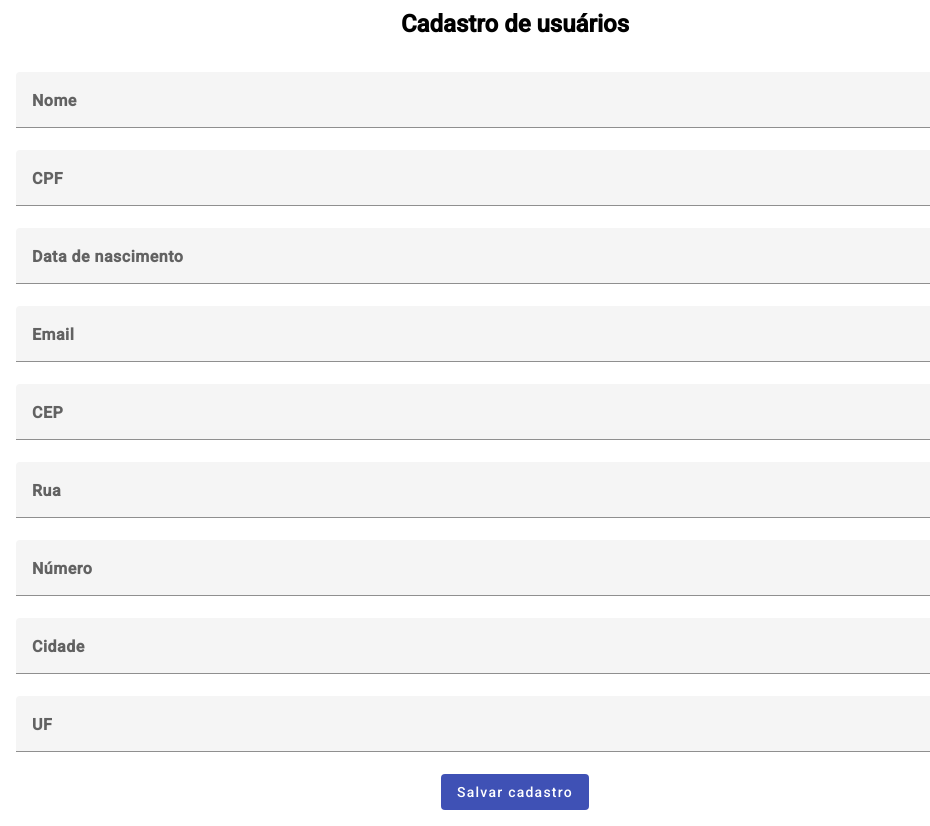
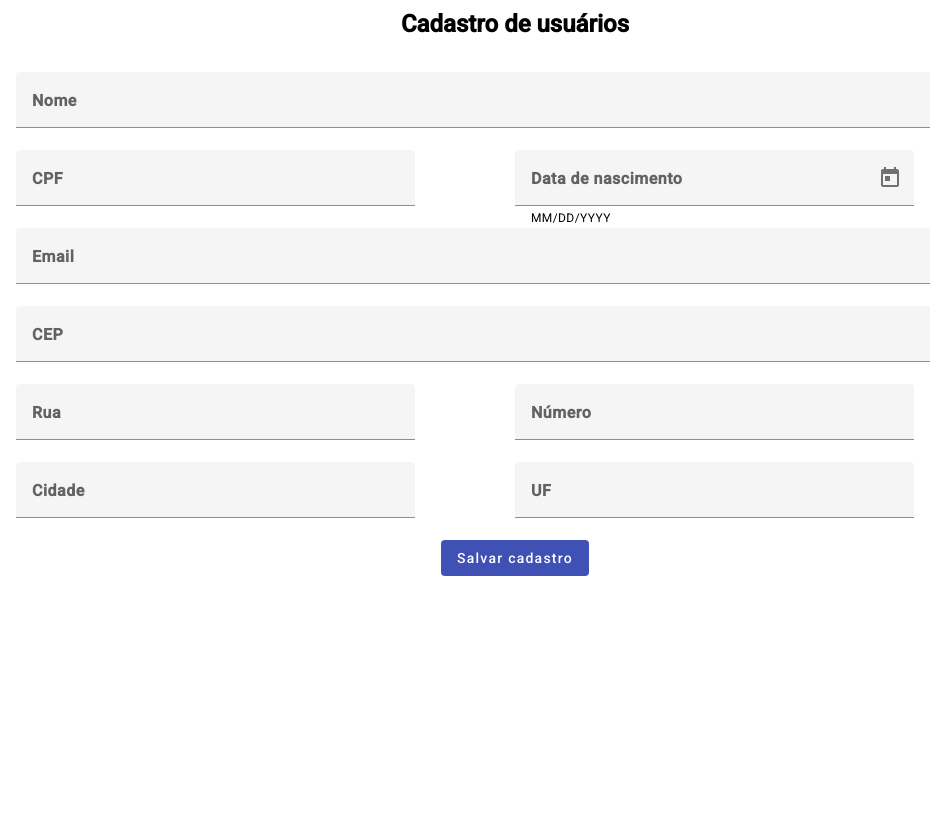
Before and after one commit to matheusfontes1921/treinamento-brastech, an Angular app: page / in a window 1280 px wide. Shown: the whole page, without its empty margins (125-1055 px from the left). After the commit the page ends 800 px from the top, so only its background shows below. Built offline with nearby package versions, Linux system fonts and the light colour scheme.

Commit message:
feat: modifying layout

```diff
--- a/src/app/app.module.ts
+++ b/src/app/app.module.ts
@@ -8,6 +8,9 @@
 import { AppComponent } from './app.component';
 import { CadastroFormComponent } from './cadastro-form/cadastro-form.component';
 import { BrowserAnimationsModule } from '@angular/platform-browser/animations';
+import {Component} from '@angular/core';
+import {MatDatepickerModule} from '@angular/material/datepicker';
+import {MatNativeDateModule} from '@angular/material/core';
 
 @NgModule({
     declarations: [
@@ -24,6 +27,8 @@
         FormsModule,
         MatTableModule,
         BrowserAnimationsModule,
+        MatDatepickerModule,
+        MatNativeDateModule,
     ]
 })
 export class AppModule { }
--- a/src/app/cadastro-form/cadastro-form.component.html
+++ b/src/app/cadastro-form/cadastro-form.component.html
@@ -7,14 +7,23 @@
             <mat-label>Nome</mat-label>
             <input id="nome" matInput>
         </mat-form-field>
+        <div class="wrap-inputs">
+            <div class="wrap-inputs-components">
                 <mat-form-field>
                     <mat-label>CPF</mat-label>
                     <input id="cpf" matInput>
                 </mat-form-field>
+            </div>
+            <div class="wrap-inputs-components">
                 <mat-form-field>
                     <mat-label>Data de nascimento</mat-label>
-            <input id="dataNascimento" matInput>
+                    <input matInput [matDatepicker]="picker">
+                    <mat-hint>MM/DD/YYYY</mat-hint>
+                    <mat-datepicker-toggle matIconSuffix [for]="picker"></mat-datepicker-toggle>
+                    <mat-datepicker #picker></mat-datepicker>
                 </mat-form-field>
+            </div>
+    </div>
         <mat-form-field>
             <mat-label>Email</mat-label>
             <input id="email" matInput>
@@ -23,22 +32,34 @@
             <mat-label>CEP</mat-label>
             <input id="cep" matInput>
         </mat-form-field>
+        <div class="wrap-inputs">
+            <div class="wrap-inputs-components">
                 <mat-form-field>
                     <mat-label>Rua</mat-label>
                     <input matInput>
                 </mat-form-field>
+            </div>
+            <div class="wrap-inputs-components">
                 <mat-form-field>
                     <mat-label>Número</mat-label>
                     <input type="number" matInput>
                 </mat-form-field>
+            </div>
+        </div>
+        <div class="wrap-inputs">
+            <div class="wrap-inputs-components">
                 <mat-form-field>
                     <mat-label>Cidade</mat-label>
                     <input matInput>
                 </mat-form-field>
+            </div>
+            <div class="wrap-inputs-components">
                 <mat-form-field>
                     <mat-label>UF</mat-label>
                     <input id="cep" matInput>
                 </mat-form-field>
+            </div>
+        </div>
         <button mat-flat-button color="primary">Salvar cadastro</button>
 
     </form>
--- a/src/app/cadastro-form/cadastro-form.component.scss
+++ b/src/app/cadastro-form/cadastro-form.component.scss
@@ -25,3 +25,12 @@
   font-weight: bold;
   font-size: 16px;
 }
+.wrap-inputs{
+  display: flex;
+  width: 80%;
+  border-radius:10px;
+  justify-content: center;
+}
+.wrap-inputs-components{
+  width: 50%;
+}
--- a/src/app/cadastro-form/cadastro-form.component.ts
+++ b/src/app/cadastro-form/cadastro-form.component.ts
@@ -7,6 +7,7 @@
   styleUrls: ['./cadastro-form.component.scss'],
 
 })
+
 export class CadastroFormComponent {
    title = "cadastro-form";
 }
```
Lines whose indentation alone changed are shown as unchanged.
